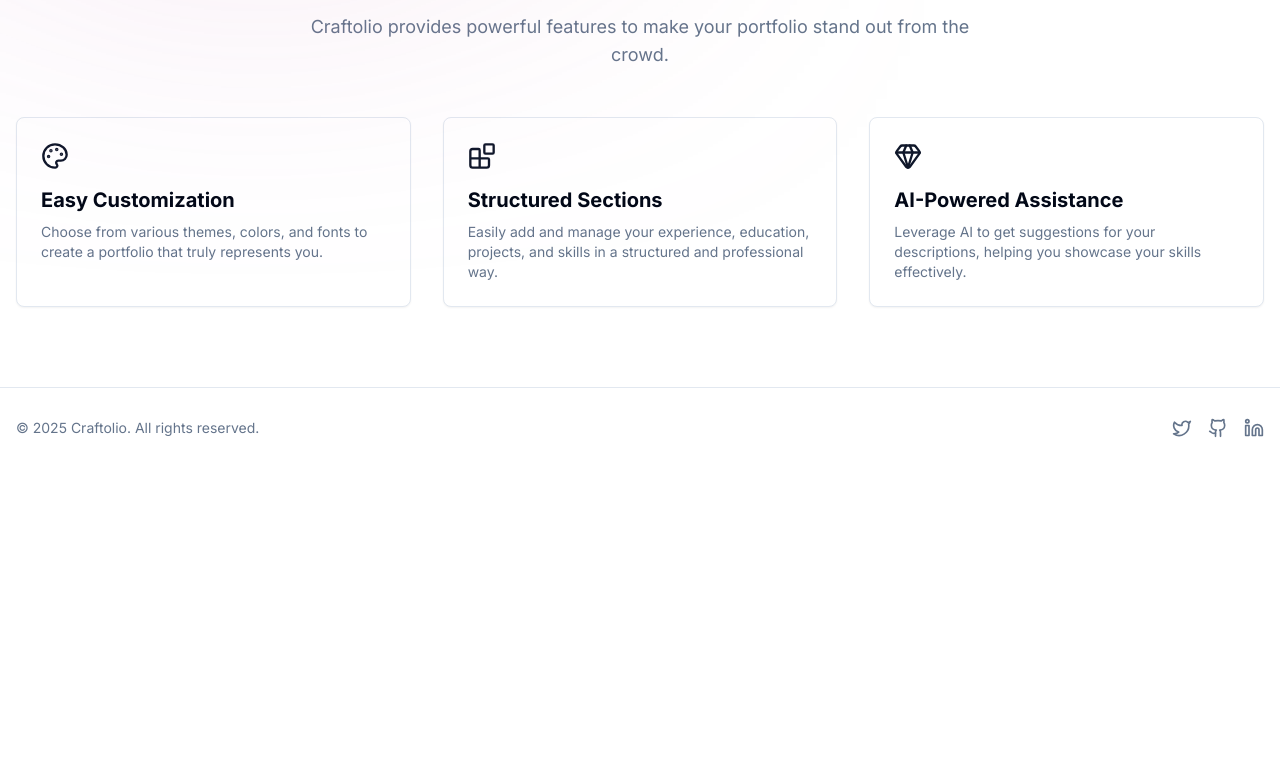
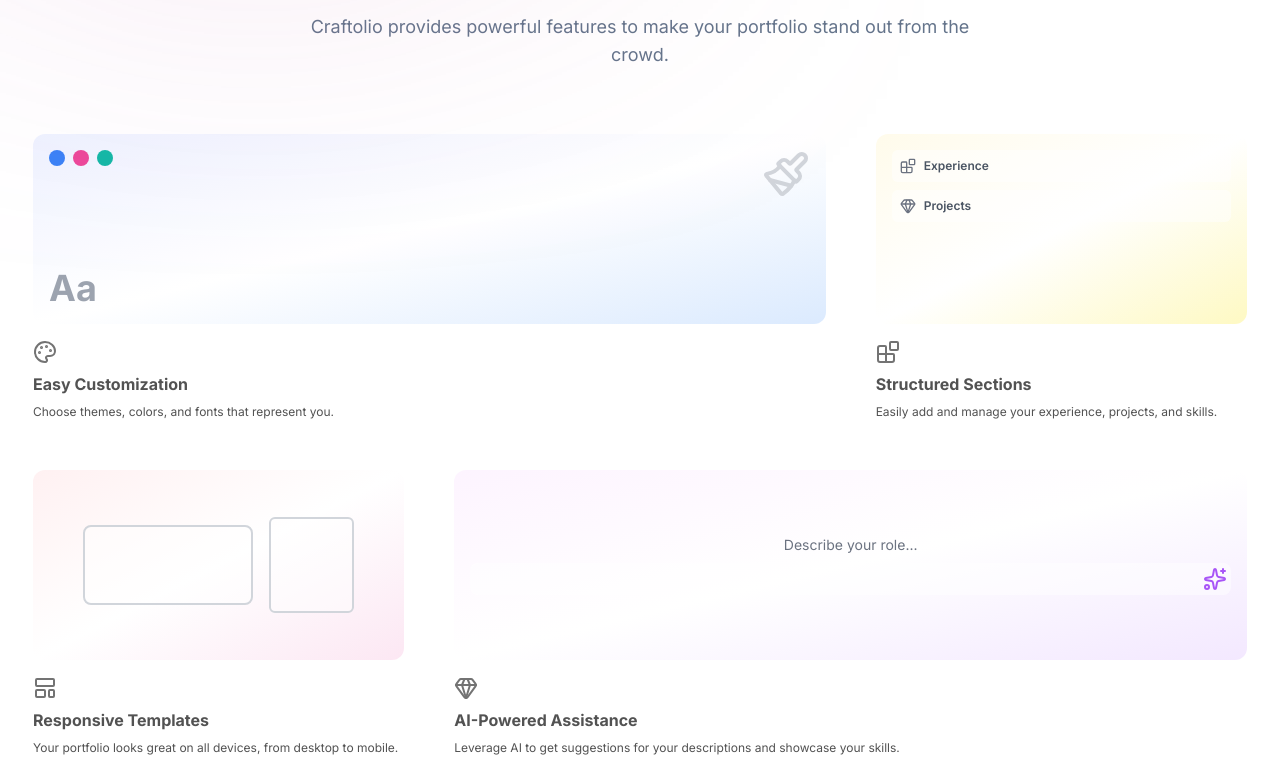
Before and after one commit to mucahittasan/craftolio, a Next.js app: page / in a window 1280 px wide. Shown: the part 917-1700 px from the top of the page. Before the commit the page ends 1385 px from the top, so only its background shows below. Built offline with nearby package versions, Linux system fonts and the light colour scheme.

Commit message:
feat(landing): redesign features section with rich visual previews
Replaced simple colored blocks with custom preview components for each feature card in the Bento
Grid to provide a more intuitive and visually appealing user experience.

```diff
--- /dev/null
+++ b/src/components/ui/bento-grid.tsx
@@ -0,0 +1,57 @@
+import { cn } from '@/src/lib/utils';
+import React from 'react';
+
+// Ana ızgara konteyneri
+export const BentoGrid = ({
+  className,
+  children,
+}: {
+  className?: string;
+  children?: React.ReactNode;
+}) => {
+  return (
+    <div
+      className={cn(
+        'mx-auto grid max-w-7xl grid-cols-1 gap-4 md:auto-rows-[18rem] md:grid-cols-3',
+        className,
+      )}
+    >
+      {children}
+    </div>
+  );
+};
+
+// Her bir kart (ızgara elemanı)
+export const BentoGridItem = ({
+  className,
+  title,
+  description,
+  header,
+  icon,
+}: {
+  className?: string;
+  title?: string | React.ReactNode;
+  description?: string | React.ReactNode;
+  header?: React.ReactNode;
+  icon?: React.ReactNode;
+}) => {
+  return (
+    <div
+      className={cn(
+        'group/bento shadow-input row-span-1 flex flex-col justify-between space-y-4 rounded-xl border border-transparent bg-white p-4 transition duration-200 hover:shadow-xl dark:border-white/[0.2] dark:bg-black dark:shadow-none',
+        className,
+      )}
+    >
+      {header}
+      <div className="transition duration-200 group-hover/bento:translate-x-2">
+        {icon}
+        <div className="mb-2 mt-2 font-sans font-bold text-neutral-600 dark:text-neutral-200">
+          {title}
+        </div>
+        <div className="font-sans text-xs font-normal text-neutral-600 dark:text-neutral-300">
+          {description}
+        </div>
+      </div>
+    </div>
+  );
+};
--- a/src/features/landing/components/features.tsx
+++ b/src/features/landing/components/features.tsx
@@ -1,31 +1,103 @@
-import { Blocks, Gem, Palette } from 'lucide-react';
+import { BentoGrid, BentoGridItem } from '@/src/components/ui/bento-grid';
+import {
+  Blocks,
+  Gem,
+  Palette,
+  LayoutTemplate,
+  Sparkles,
+  Paintbrush,
+} from 'lucide-react';
 import React from 'react';
 
-const featuresList = [
+const CustomizationPreview = () => (
+  <div className="flex h-full min-h-[6rem] w-full justify-between rounded-xl bg-gradient-to-br from-indigo-50 via-white to-blue-100 p-4 dark:from-indigo-900/50 dark:via-gray-950 dark:to-blue-900/50">
+    <div className="flex flex-col justify-between">
+      <div className="flex items-center gap-2">
+        <div className="h-4 w-4 rounded-full bg-blue-500" />
+        <div className="h-4 w-4 rounded-full bg-pink-500" />
+        <div className="h-4 w-4 rounded-full bg-teal-500" />
+      </div>
+      <div className="font-sans text-4xl font-bold text-gray-400 dark:text-gray-600">
+        Aa
+      </div>
+    </div>
+    <Paintbrush className="h-12 w-12 text-gray-300 dark:text-gray-700" />
+  </div>
+);
+
+const SectionsPreview = () => (
+  <div className="flex h-full min-h-[6rem] w-full flex-col gap-2 rounded-xl bg-gradient-to-br from-amber-50 via-white to-yellow-100 p-4 dark:from-amber-900/50 dark:via-gray-950 dark:to-yellow-900/50">
+    <div className="flex items-center gap-2 rounded-md bg-white/50 p-2 dark:bg-black/20">
+      <Blocks className="h-4 w-4 text-gray-500" />
+      <span className="text-xs font-semibold text-gray-600 dark:text-gray-400">
+        Experience
+      </span>
+    </div>
+    <div className="flex items-center gap-2 rounded-md bg-white/50 p-2 dark:bg-black/20">
+      <Gem className="h-4 w-4 text-gray-500" />
+      <span className="text-xs font-semibold text-gray-600 dark:text-gray-400">
+        Projects
+      </span>
+    </div>
+  </div>
+);
+
+const ResponsivePreview = () => (
+  <div className="flex h-full min-h-[6rem] w-full items-center justify-center gap-4 rounded-xl bg-gradient-to-br from-rose-50 via-white to-pink-100 p-4 dark:from-rose-900/50 dark:via-gray-950 dark:to-pink-900/50">
+    <div className="h-20 w-1/2 rounded-lg border-2 border-gray-300 bg-white/50 dark:border-gray-700 dark:bg-black/20" />
+    <div className="h-24 w-1/4 rounded-md border-2 border-gray-300 bg-white/50 dark:border-gray-700 dark:bg-black/20" />
+  </div>
+);
+
+const AIPoweredPreview = () => (
+  <div className="flex h-full min-h-[6rem] w-full flex-col items-center justify-center gap-2 rounded-xl bg-gradient-to-br from-fuchsia-50 via-white to-purple-100 p-4 dark:from-fuchsia-900/50 dark:via-gray-950 dark:to-purple-900/50">
+    <p className="text-center text-sm text-gray-500 dark:text-gray-400">
+      Describe your role...
+    </p>
+    <div className="relative w-full">
+      <div className="h-8 w-full rounded-lg bg-white/50 dark:bg-black/20" />
+      <Sparkles className="absolute right-1 top-1 h-6 w-6 text-purple-500" />
+    </div>
+  </div>
+);
+
+const features = [
   {
-    icon: <Palette size={28} className="text-primary" />,
+    icon: <Palette className="h-6 w-6 text-neutral-500" />,
     title: 'Easy Customization',
-    description:
-      'Choose from various themes, colors, and fonts to create a portfolio that truly represents you.',
+    description: 'Choose themes, colors, and fonts that represent you.',
+    header: <CustomizationPreview />,
+    className: 'md:col-span-2',
   },
   {
-    icon: <Blocks size={28} className="text-primary" />,
+    icon: <Blocks className="h-6 w-6 text-neutral-500" />,
     title: 'Structured Sections',
-    description:
-      'Easily add and manage your experience, education, projects, and skills in a structured and professional way.',
+    description: 'Easily add and manage your experience, projects, and skills.',
+    header: <SectionsPreview />,
+    className: 'md:col-span-1',
   },
   {
-    icon: <Gem size={28} className="text-primary" />,
+    icon: <LayoutTemplate className="h-6 w-6 text-neutral-500" />,
+    title: 'Responsive Templates',
+    description:
+      'Your portfolio looks great on all devices, from desktop to mobile.',
+    header: <ResponsivePreview />,
+    className: 'md:col-span-1',
+  },
+  {
+    icon: <Gem className="h-6 w-6 text-neutral-500" />,
     title: 'AI-Powered Assistance',
     description:
-      'Leverage AI to get suggestions for your descriptions, helping you showcase your skills effectively.',
+      'Leverage AI to get suggestions for your descriptions and showcase your skills.',
+    header: <AIPoweredPreview />,
+    className: 'md:col-span-2',
   },
 ];
 
 export function Features() {
   return (
     <section id="features" className="container mx-auto px-4 py-20">
-      <div className="text-center">
+      <div className="mb-12 text-center">
         <h2 className="text-3xl font-bold tracking-tighter sm:text-4xl">
           Everything You Need to Shine
         </h2>
@@ -34,20 +106,18 @@ export function Features() {
           from the crowd.
         </p>
       </div>
-      <div className="mt-12 grid gap-8 md:grid-cols-2 lg:grid-cols-3">
-        {featuresList.map((feature, index) => (
-          <div
-            key={index}
-            className="bg-card flex flex-col items-start rounded-lg border p-6 shadow-sm"
-          >
-            <div className="mb-4">{feature.icon}</div>
-            <h3 className="mb-2 text-xl font-bold">{feature.title}</h3>
-            <p className="text-muted-foreground text-sm">
-              {feature.description}
-            </p>
-          </div>
+      <BentoGrid className="md:auto-rows-[20rem]">
+        {features.map((feature, i) => (
+          <BentoGridItem
+            key={i}
+            title={feature.title}
+            description={feature.description}
+            header={feature.header}
+            icon={feature.icon}
+            className={feature.className}
+          />
         ))}
-      </div>
+      </BentoGrid>
     </section>
   );
 }
--- a/src/features/landing/components/hero.tsx
+++ b/src/features/landing/components/hero.tsx
@@ -28,7 +28,7 @@ export const Hero = () => {
       </MotionDiv>
 
       <MotionH1
-        className="text-foreground mt-6 max-w-[630px] text-center text-4xl font-medium leading-tight sm:text-5xl md:text-6xl"
+        className="text-foreground mt-6 max-w-[640px] text-center text-4xl font-semibold leading-tight sm:text-5xl md:text-6xl"
         initial="hidden"
         animate="visible"
       >
```
